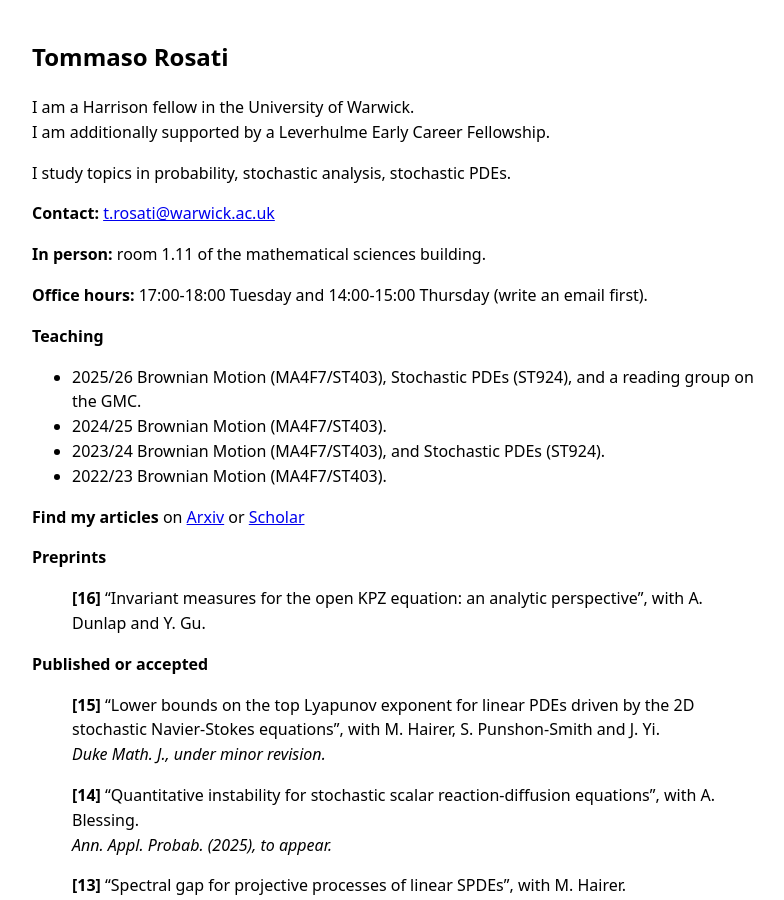
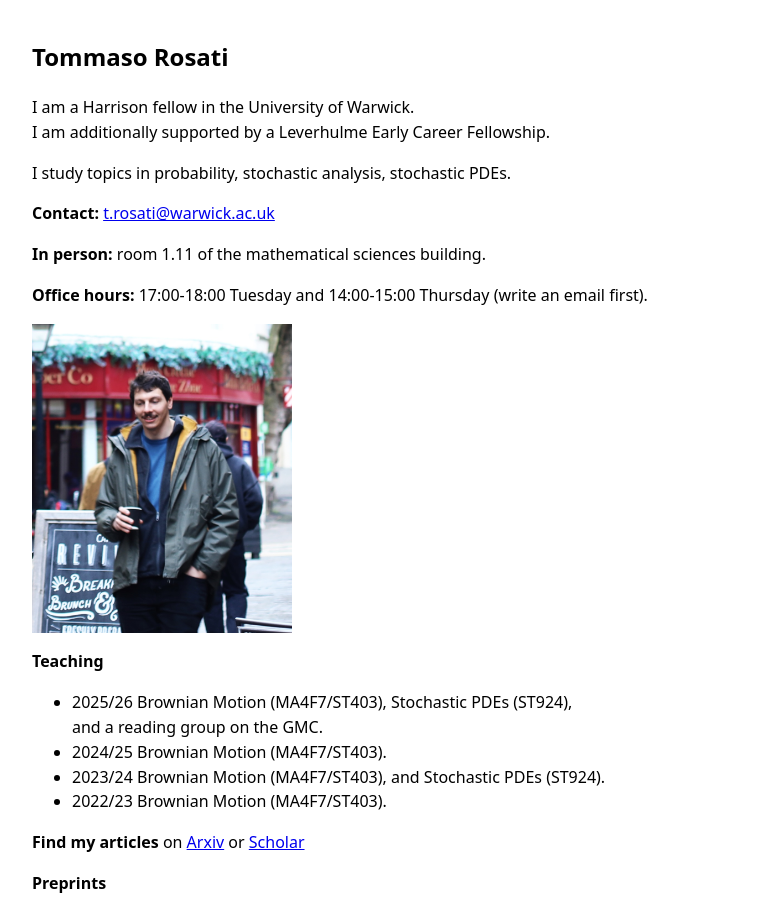
Before and after one commit to rosati-tom/rosati-tom.github.io, a Jekyll site: the page built from index.md, in a window 1280 px wide and 900 px high. Shown: the whole window, without its empty margins (243-1027 px from the left). Built offline with Jekyll 4.4.1, drawn with Linux system fonts in a browser that asks for light colours; our own code applies the rules of GitHub Pages for plain Markdown files.

Commit message:
Add my photo.

```diff
--- a/index.md
+++ b/index.md
@@ -1,8 +1,6 @@
 
-<!------->
-<!--layout: default-->
-<!--title: Home-->
-<!------->
+<div class="intro">
+  <div class="intro-text" markdown="1">
 
 ## Tommaso Rosati
 
@@ -17,9 +15,17 @@ I study topics in probability, stochastic analysis, stochastic PDEs.
 
 **Office hours:** 17:00-18:00 Tuesday and 14:00-15:00 Thursday (write an email first).
 
+
+  </div>
+
+  <div class="intro-photo">
+    <img src="/assets/photo.jpg">
+  </div>
+</div>
+
 **Teaching**
 
-* 2025/26 Brownian Motion (MA4F7/ST403), Stochastic PDEs (ST924), and a reading group on the GMC.
+* 2025/26 Brownian Motion (MA4F7/ST403), Stochastic PDEs (ST924), <br> and a reading group on the GMC.
 * 2024/25 Brownian Motion (MA4F7/ST403).
 * 2023/24 Brownian Motion (MA4F7/ST403), and Stochastic PDEs (ST924).
 * 2022/23 Brownian Motion (MA4F7/ST403).
```
